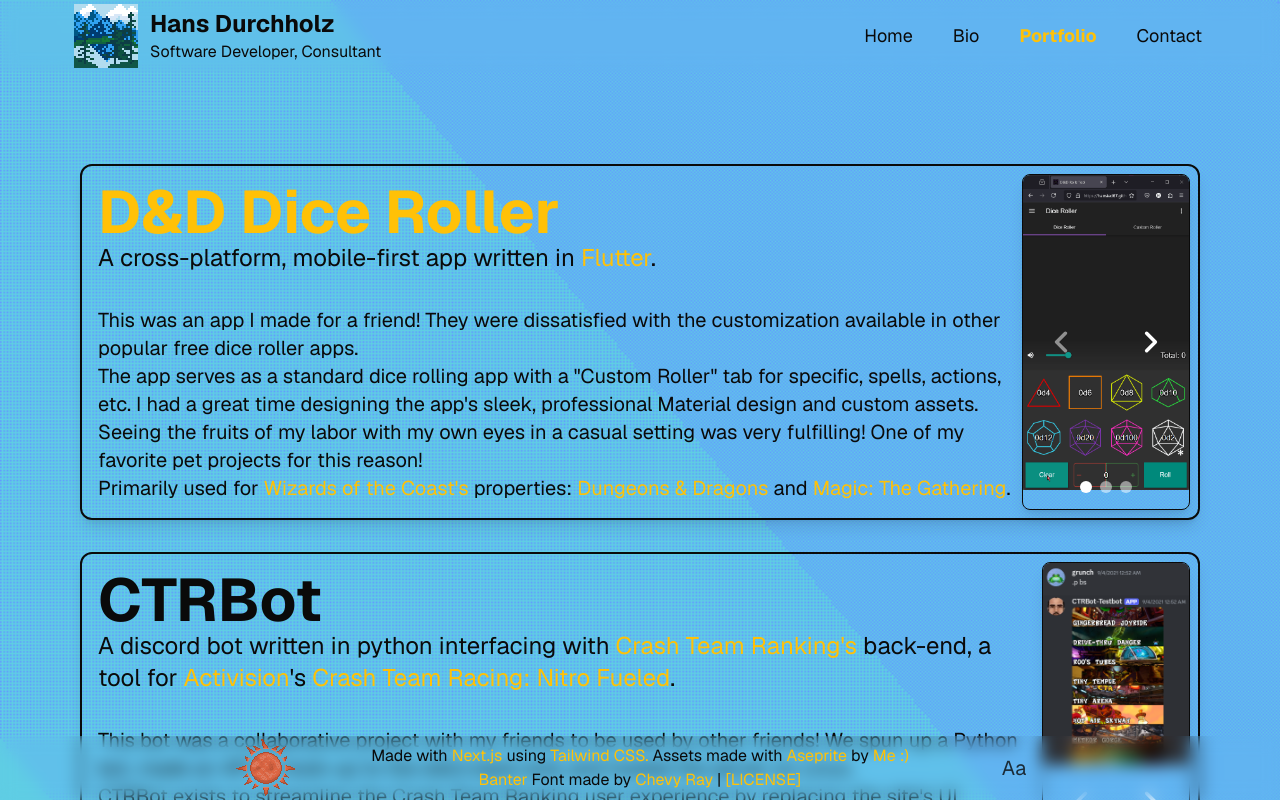
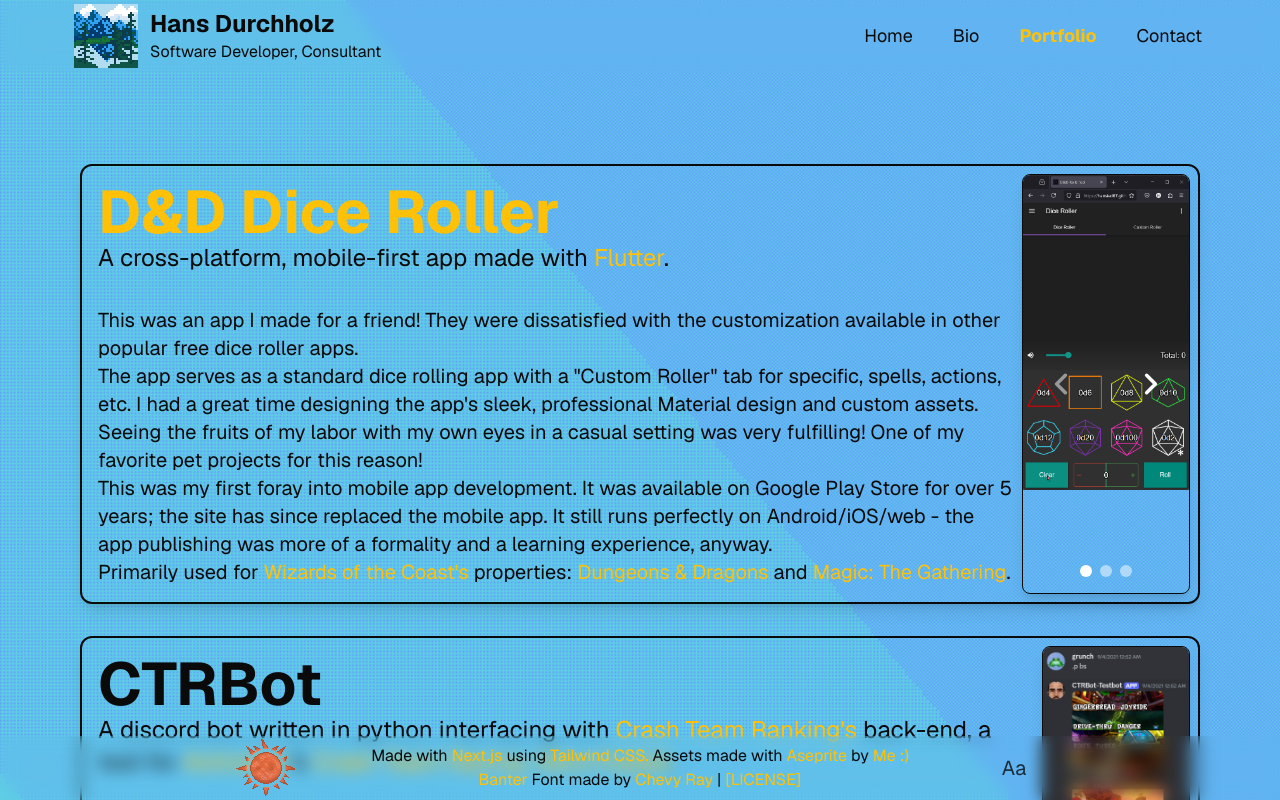
Before and after one commit to hansied67/hansied67.github.io, a Next.js app: page /portfolio in a window 1280 px wide. Shown: the top 800 px of the page. Built offline with nearby package versions, Linux system fonts and the light colour scheme.

Commit message:
Portfolio rewrites

```diff
--- a/src/app/portfolio/page.tsx
+++ b/src/app/portfolio/page.tsx
@@ -18,7 +18,7 @@ export default function Portfolio() {
             </span>}
             subtitle={
             <span>
-              A cross-platform, mobile-first app written in&nbsp;
+              A cross-platform, mobile-first app made with&nbsp;
               <Link
               href="https://flutter.dev/"
               target="_blank">
@@ -31,6 +31,8 @@ export default function Portfolio() {
               This was an app I made for a friend! They were dissatisfied with the customization available in other popular free dice roller apps.
               <br />
               The app serves as a standard dice rolling app with a &quot;Custom Roller&quot; tab for specific, spells, actions, etc. I had a great time designing the app&apos;s sleek, professional Material design and custom assets. Seeing the fruits of my labor with my own eyes in a casual setting was very fulfilling! One of my favorite pet projects for this reason!
+              <br />
+              This was my first foray into mobile app development. It was available on Google Play Store for over 5 years; the site has since replaced the mobile app. It still runs perfectly on Android/iOS/web - the app publishing was more of a formality and a learning experience, anyway.
               <br />
               Primarily used for&nbsp;
               <Link
```
